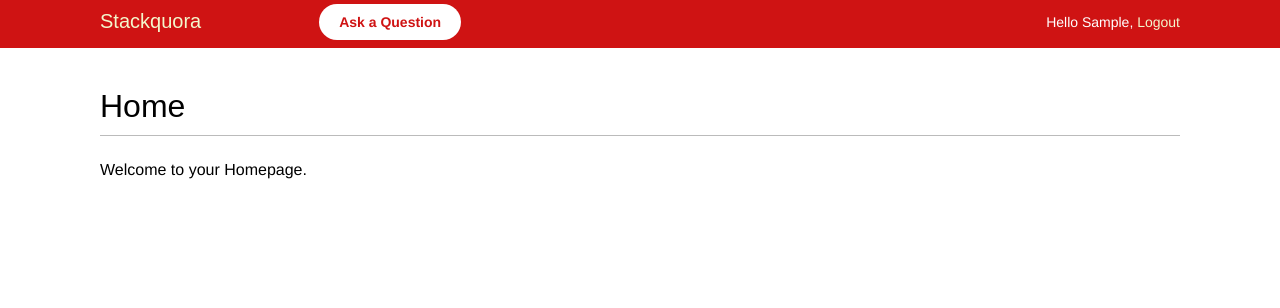
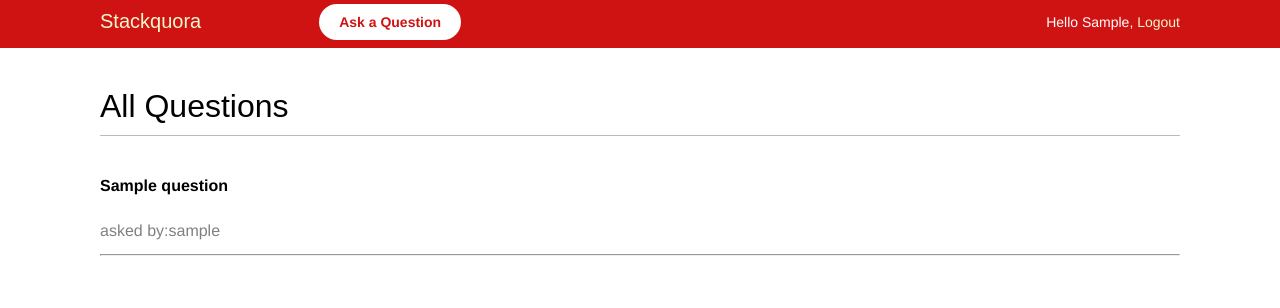
Before and after one commit to AswinRaaj23/queser, a Django app: page / in a window 1280 px wide. Shown: the top 308 px of the page. Run offline with Django 4.2, Linux system fonts and the light colour scheme; a user stored in the database is signed in; tables that the repository leaves empty hold one stand-in row (values such as "Sample post"); some web fonts are replaced.

Commit message:
List all questions

```diff
--- a/queser/urls.py
+++ b/queser/urls.py
@@ -16,8 +16,6 @@ Including another URLconf
 from django.contrib import admin
 from django.urls import path, include
 
-import stacquora
-
 urlpatterns = [
     path('admin/', admin.site.urls),
     path('', include('stacquora.urls')),
--- a/stacquora/models.py
+++ b/stacquora/models.py
@@ -13,11 +13,11 @@ class Question(models.Model):
         return self.title
 
 class Answer(models.Model):
+    user = models.ForeignKey(User, on_delete = models.CASCADE, null=False)
+    question = models.ForeignKey(Question, on_delete=models.CASCADE, null=False)
     answer = models.TextField(null=False)
     created = models.DateTimeField(auto_now_add=True)
     updated = models.DateTimeField(auto_now=True)
-    user = models.ForeignKey(User, on_delete = models.CASCADE, null=False)
-    question = models.ForeignKey(Question, on_delete=models.CASCADE, null=False)
 
     def __str__(self):
         return self.answer
--- a/stacquora/static/css/base.css
+++ b/stacquora/static/css/base.css
@@ -29,7 +29,10 @@ h1 {
 
 h2 {
     margin:30px 0 20px;
+    border-bottom:1px solid #bbb;
 }
+
+
 
 ol {
     line-height:1.5;
@@ -137,6 +140,31 @@ input[type=submit], a.button {
 
 }
 
+.page{
+    display:flex;
+}
+
+.question-title{
+    color: black;
+    font-weight: bold;
+}
+
+.question-author{
+    color: gray;
+    margin: 0px;
+}
+
+.title{
+    font-weight: bolder;
+    margin: 20px auto 30px auto;
+}
+/*
+.page a:hover{
+    color: red;
+    text-decoration: underline;
+} */
+
+
 /* messages */
 ul.messages {
     margin:10px 100px;
@@ -175,6 +203,14 @@ ul.messages li a.close {
     text-shadow:none;
 }
 
-.login-form {
-    float:left;
+/* .login-form,
+.register-form {
+    margin:0 auto;
+    min-width: 17%;
+    max-width: 17%;
 }
+
+#register-text,
+#login-text{
+    text-align: center;
+} */
--- a/stacquora/templates/registration/login.html
+++ b/stacquora/templates/registration/login.html
@@ -8,7 +8,7 @@
     Username or password is wrong, Please try again.
 </p>
 {% else %}
-<p>Please use the form to Login:</p>
+<p id="login-text">Please use the form to Login:</p>
 {% endif %}
 <div class="login-form">
     <form action="{% url 'login' %}" method="post">
--- a/stacquora/templates/stacquora/homepage.html
+++ b/stacquora/templates/stacquora/homepage.html
@@ -1,6 +1,20 @@
 {% extends "base.html" %}
 {% block title %}Homepage{% endblock %}
 {% block content %}
-    <h1>Home</h1>
-    <p>Welcome to your Homepage.</p>
+    <h1>All Questions</h1>
+    {% for question in questions %}
+        <div class="page">
+            <a href="{% url 'question' question.id %}">
+                <p class="question-title">
+                    {{ question.title }}
+                </p>
+                <p class="question-author">
+                    asked by:{{ question.author.username }}
+                </p>
+            </a>
+        </div>
+
+        <hr>
+    {% endfor %}
+
 {% endblock %}
--- a/stacquora/templates/stacquora/register.html
+++ b/stacquora/templates/stacquora/register.html
@@ -3,8 +3,8 @@
 {% block content %}
 
 <h1>Create an account</h1>
-<p>Please Sign up using the below form</p>
-<form method="post">
+<p id="register-text">Please Sign up using the below form</p>
+<form method="post" class="register-form">
     {{ user_form.as_p }}
     {% csrf_token %}
     <p><input type="submit" value="Create Account"></p>
--- a/stacquora/urls.py
+++ b/stacquora/urls.py
@@ -6,5 +6,6 @@ urlpatterns = [
     path('login/', auth_views.LoginView.as_view(), name='login'),
     path('logout/', auth_views.LogoutView.as_view(), name='logout'),
     path('register/', views.register, name='register'),
-    path('', views.homepage, name='homepage')
+    path('question/<int:id>/', views.questionpage, name='question'),
+    path('', views.homepage, name='homepage'),
 ]
--- a/stacquora/views.py
+++ b/stacquora/views.py
@@ -24,9 +24,15 @@ def user_login(request):
         form = LoginForm()
     return render(request, 'registration/login.html', {'form':form})
 
-@login_required
+
 def homepage(request):
-    return render(request, 'stacquora/homepage.html', {'section': 'homepage'})
+    questions = Question.objects.all().order_by('-created')
+
+    return render(request, 'stacquora/homepage.html', {'section': 'homepage', 'questions':questions})
+
+
+def questionpage(request):
+    return None
 
 def register(request):
     if request.method=='POST':
```
